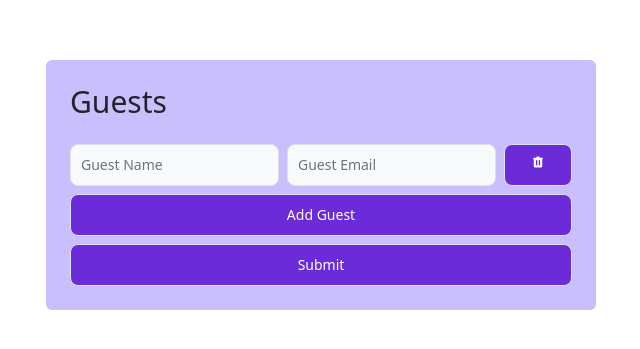
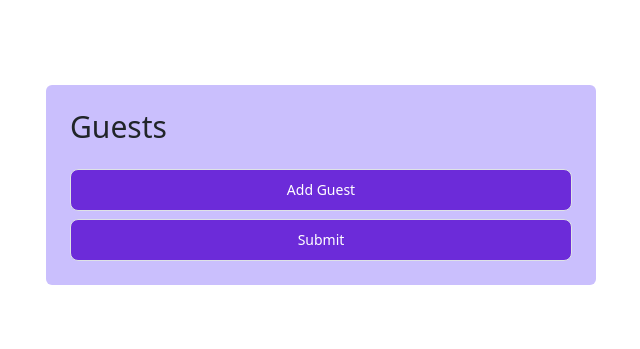
Before and after one commit to manikant-codes/react-course-files-final, a React (Create React App) app: page / in a window 1280 px wide. Shown: the part 215-564 px from the top of the page, without its empty margins (319-959 px from the left). Built offline with nearby package versions, Linux system fonts and the light colour scheme.

Commit message:
taught dynamic form

```diff
--- a/src/components/FormB.jsx
+++ b/src/components/FormB.jsx
@@ -1,29 +1,102 @@
 import { Button, TextInput } from "flowbite-react";
 import React from "react";
+import { useFieldArray, useForm } from "react-hook-form";
 import { HiTrash } from "react-icons/hi";
 
 function FormB() {
+  const {
+    control,
+    handleSubmit,
+    register,
+    formState: { errors },
+    reset,
+  } = useForm();
+
+  const { fields, prepend, remove } = useFieldArray({
+    control,
+    name: "users",
+  });
+
+  function handleAppend() {
+    prepend({ name: "", email: "" });
+  }
+
+  function onSubmit(data) {
+    console.log(data);
+    reset();
+  }
+
   return (
-    <form className="flex flex-col gap-2">
+    <form className="flex flex-col gap-2" onSubmit={handleSubmit(onSubmit)}>
+      {fields.map((field, index) => {
+        return (
           <div className="flex gap-2">
             <TextInput
               className="grow-[1]"
               type="text"
-          name="name"
               placeholder="Guest Name"
+              {...register(`users.${index}.name`, {
+                required: { value: true, message: "Name is required!" },
+                minLength: {
+                  value: 5,
+                  message: "Min length must be greater than 5 charancters!",
+                },
+                validate: {
+                  trim: (value) => {
+                    const length = value.trim().length;
+                    if (length > 5) {
+                      return true;
+                    }
+                    return "Min length must be greater than 5 charancters!";
+                  },
+                },
+              })}
             />
+            {errors.users &&
+              errors.users[index] &&
+              errors.users[index].name && (
+                <p className="text-red-700">
+                  {errors.users[index].name.message}
+                </p>
+              )}
             <TextInput
               className="grow-[1]"
               type="text"
               name="email"
               placeholder="Guest Email"
+              {...register(`users.${index}.email`, {
+                required: { value: true, message: "Email is required!" },
+                pattern: {
+                  value:
+                    /^[a-zA-Z0-9.!#$%&'*+/=?^_`{|}~-]+@[a-zA-Z0-9](?:[a-zA-Z0-9-]{0,61}[a-zA-Z0-9])?(?:\.[a-zA-Z0-9](?:[a-zA-Z0-9-]{0,61}[a-zA-Z0-9])?)*$/,
+                  message: "Please provide a valid email!",
+                },
+              })}
             />
-        <Button color="purple">
+            {errors.users &&
+              errors.users[index] &&
+              errors.users[index].email && (
+                <p className="text-red-700">
+                  {errors.users[index].email.message}
+                </p>
+              )}
+            <Button
+              color="purple"
+              onClick={() => {
+                remove(index);
+              }}
+            >
               <HiTrash />
             </Button>
           </div>
-      <Button color="purple">Add Guest</Button>
-      <Button color="purple">Submit</Button>
+        );
+      })}
+      <Button color="purple" onClick={handleAppend}>
+        Add Guest
+      </Button>
+      <Button type="submit" color="purple">
+        Submit
+      </Button>
     </form>
   );
 }
```
Lines whose indentation alone changed are shown as unchanged.
